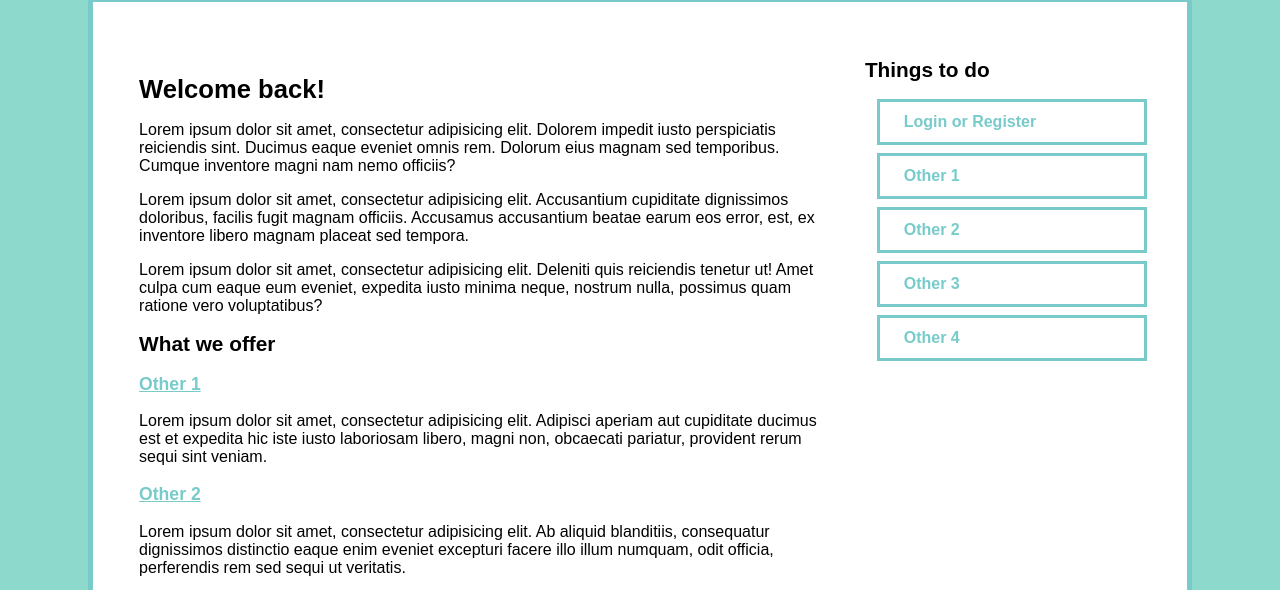
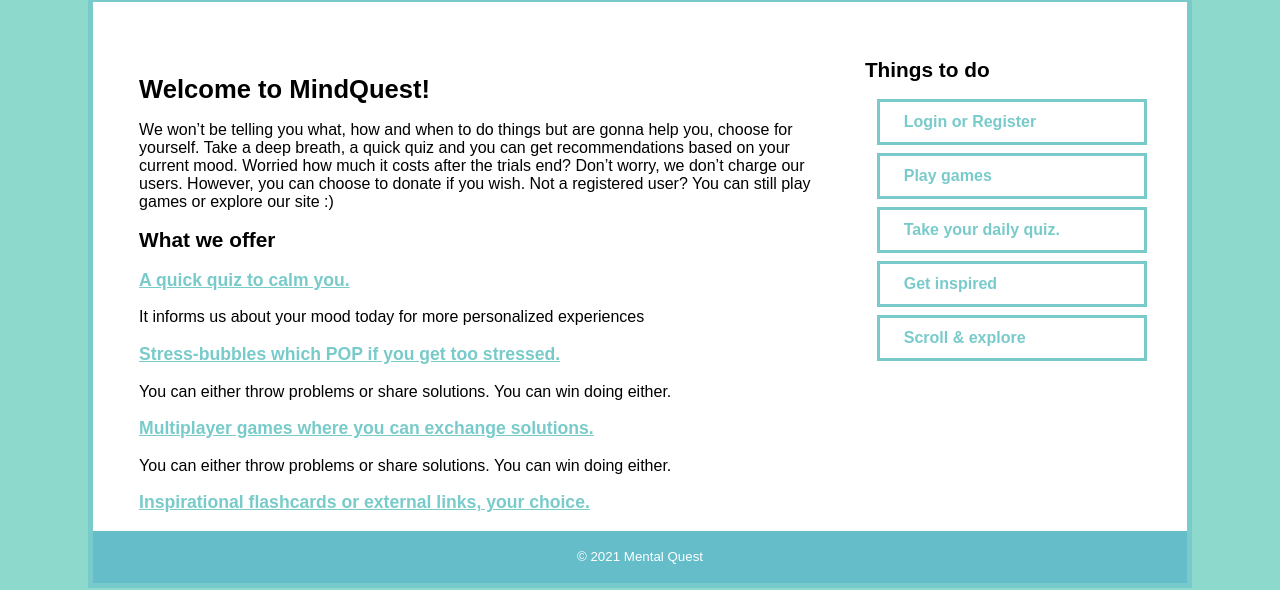
Before and after one commit to prachi237/StarHacks, a plain HTML site: page MentalQuest/about.html in a window 1280 px wide. Shown: the part 210-800 px from the top of the page. Drawn offline with nearby package versions, Linux system fonts and the light colour scheme.

Commit message:
about page modified

```diff
--- a/MentalQuest/about.html
+++ b/MentalQuest/about.html
@@ -51,23 +51,22 @@
 	</nav>
 	<main>
         <section>
-            <h1>Welcome back!</h1>
-			<p>Lorem ipsum dolor sit amet, consectetur adipisicing elit. Dolorem impedit iusto perspiciatis reiciendis sint. Ducimus eaque eveniet omnis rem. Dolorum eius magnam sed temporibus. Cumque inventore magni nam nemo officiis?</p>
-
-			<p>Lorem ipsum dolor sit amet, consectetur adipisicing elit. Accusantium cupiditate dignissimos doloribus, facilis fugit magnam officiis. Accusamus accusantium beatae earum eos error, est, ex inventore libero magnam placeat sed tempora.</p>
-
-			<p>Lorem ipsum dolor sit amet, consectetur adipisicing elit. Deleniti quis reiciendis tenetur ut! Amet culpa cum eaque eum eveniet, expedita iusto minima neque, nostrum nulla, possimus quam ratione vero voluptatibus?</p>
+            <h1>Welcome to MindQuest!</h1>
+			<p>
+We won’t be telling you what, how and when to do things but are gonna help you, choose for yourself. Take a deep breath, a quick quiz and you can get recommendations based on your current mood.
+Worried how much it costs after the trials end? Don’t worry, we don’t charge our users.
+However, you can choose to donate if you wish.
+Not a registered user? You can still play games or explore our site :)</p>
 
 			<h2>What we offer</h2>
-            <h3><a href="#">Other 1</a></h3>
-            <p>Lorem ipsum dolor sit amet, consectetur adipisicing elit. Adipisci aperiam aut cupiditate ducimus est et expedita hic iste iusto laboriosam libero, magni non, obcaecati pariatur, provident rerum sequi sint veniam.</p>
-            <h3><a href="#">Other 2</a></h3>
-            <p>Lorem ipsum dolor sit amet, consectetur adipisicing elit. Ab aliquid blanditiis, consequatur dignissimos distinctio eaque enim eveniet excepturi facere illo illum numquam, odit officia, perferendis rem sed sequi ut veritatis.</p>
-		    <h3><a href="#">Other 3</a></h3>
-		    <p>Lorem ipsum dolor sit amet, consectetur adipisicing elit. Aliquam amet consequatur corporis cumque excepturi id ipsa ipsam iusto, libero modi, natus nemo odit quasi ratione rerum. Aliquam error odit recusandae.</p>
-		    <h3><a href="#">Other 4</a></h3>
-		    <p>Lorem ipsum dolor sit amet, consectetur adipisicing elit. Adipisci amet, atque commodi consequatur cum delectus ducimus ea enim expedita facilis fugiat impedit magnam mollitia nemo porro quidem rem sit vero!</p>
-
+            <h3><a href="#">A quick quiz to calm you.</a></h3>
+            <p>It informs us about your mood today for more personalized experiences</p>
+			<h3><a href="#">Stress-bubbles which POP if you get too stressed.</a></h3>
+            <p>You can either throw problems or share solutions. You can win doing either.</p>
+		    <h3><a href="#">Multiplayer games where you can exchange solutions.</a></h3>
+		    <p>You can either throw problems or share solutions. You can win doing either.</p>
+		    <h3><a href="#">Inspirational flashcards or external links, your choice.</a></h3>
+		    <p></p>
 		</section>
 		<aside>
 			<!-- Side Menu -->
@@ -75,10 +74,10 @@
 				<h2>Things to do</h2>
 				<ul>
                 <li><a href="/registration/login.html">Login or Register</a></li>
-			    <li><a href="#">Other 1</a></li>
-			    <li><a href="#">Other 2</a></li>
-			    <li><a href="#">Other 3</a></li>
-			    <li><a href="#">Other 4</a></li>
+			    <li><a href="#">Play games</a></li>
+			    <li><a href="#">Take your daily quiz.</a></li>
+			    <li><a href="#">Get inspired</a></li>
+			    <li><a href="#">Scroll & explore</a></li>
 		    	</ul>
 			</nav>
         </aside>
```
